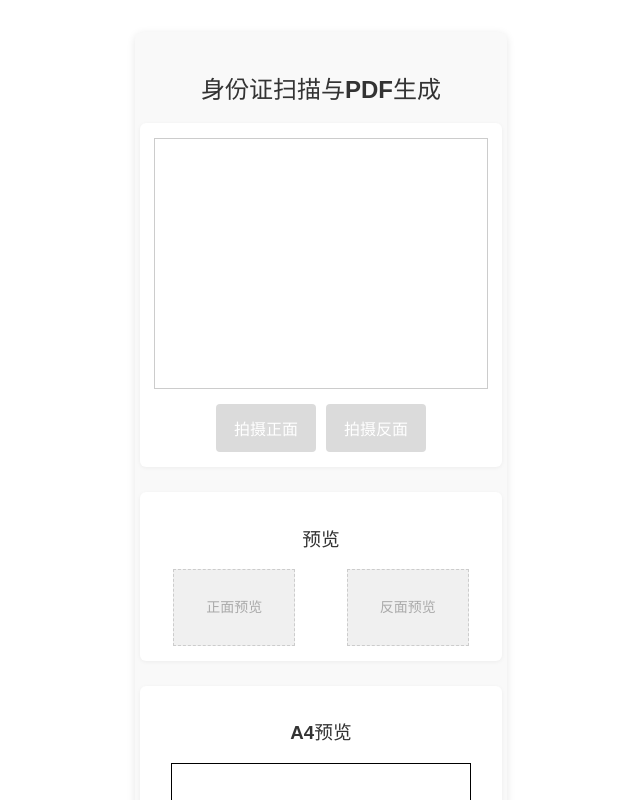
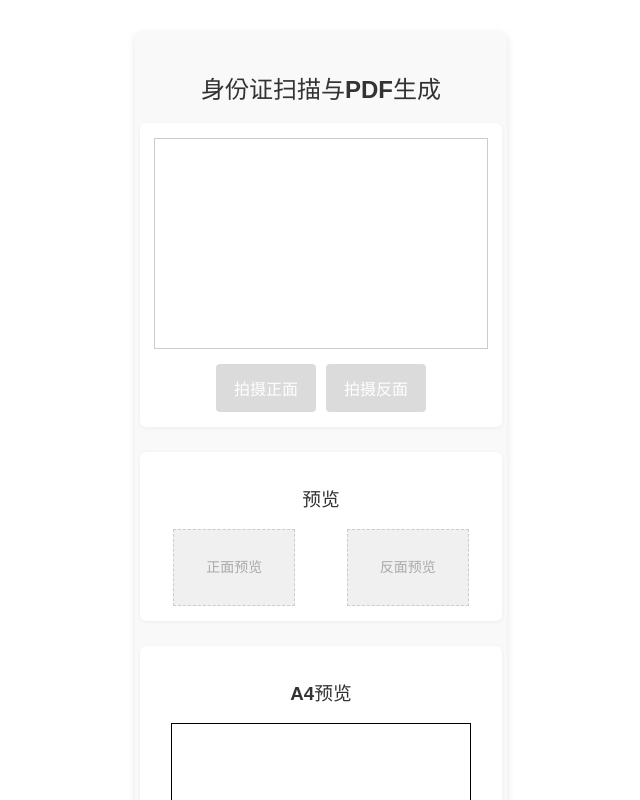
Before and after one commit to raynaldclark/Vue-ID2PDF, a Vue app: page / in a window 1280 px wide. Shown: the top 800 px of the page, without its empty margins (319-959 px from the left). Built offline with nearby package versions, Linux system fonts and the light colour scheme; no server answers.

Commit message:
fix(IdScanner): 调整视频尺寸和裁剪逻辑以匹配身份证比例
修改视频组件的宽高比为身份证的比例，并优化图像捕获逻辑，确保裁剪后的图像符合身份证的尺寸要求。移除不必要的CSS注释，保持代码简洁。

```diff
--- a/src/components/IdScanner.vue
+++ b/src/components/IdScanner.vue
@@ -4,7 +4,7 @@
 
     <div class="camera-section">
       <!-- 摄像头视频流 -->
-      <video ref="video" width="320" height="240" autoplay playsinline class="video-feed"></video>
+      <video ref="video" width="85.6" height="54" autoplay playsinline class="video-feed"></video>
       <div class="capture-buttons">
         <button @click="captureFront" :disabled="!stream">拍摄正面</button>
         <button @click="captureBack" :disabled="!stream">拍摄反面</button>
@@ -79,11 +79,36 @@ const stopCamera = () => {
 // 捕获图像
 const captureImage = () => {
   if (!video.value || !stream.value) return null; // 检查 stream.value
+
+  const videoEl = video.value;
+  const targetAspectRatio = 85.6 / 54; // 目标宽高比（身份证）
+  const videoWidth = videoEl.videoWidth;
+  const videoHeight = videoEl.videoHeight;
+  const videoAspectRatio = videoWidth / videoHeight;
+
+  let sx = 0, sy = 0, sWidth = videoWidth, sHeight = videoHeight;
+
+  // 计算需要从源视频中裁剪的区域
+  if (videoAspectRatio > targetAspectRatio) {
+    // 视频比目标更宽，需要裁剪左右两边
+    sWidth = videoHeight * targetAspectRatio;
+    sx = (videoWidth - sWidth) / 2;
+  } else if (videoAspectRatio < targetAspectRatio) {
+    // 视频比目标更高，需要裁剪上下两边
+    sHeight = videoWidth / targetAspectRatio;
+    sy = (videoHeight - sHeight) / 2;
+  }
+  // 如果比例相同，则无需裁剪，使用原始 sx, sy, sWidth, sHeight
+
   const tempCanvas = document.createElement('canvas');
-  tempCanvas.width = video.value.videoWidth;
-  tempCanvas.height = video.value.videoHeight;
+  // 设置画布尺寸为裁剪后的尺寸
+  tempCanvas.width = sWidth;
+  tempCanvas.height = sHeight;
+
   const context = tempCanvas.getContext('2d');
-  context.drawImage(video.value, 0, 0, tempCanvas.width, tempCanvas.height);
+  // 从视频源的计算区域绘制到画布上
+  context.drawImage(videoEl, sx, sy, sWidth, sHeight, 0, 0, sWidth, sHeight);
+
   return tempCanvas.toDataURL('image/png');
 };
 
@@ -225,8 +250,10 @@ h2, h3 {
   max-width: 100%; /* 视频响应式 */
   height: auto;
   width: 100%; /* 尝试让视频宽度占满容器 */
-  aspect-ratio: 4 / 3; /* 保持常见摄像头比例 */
-  object-fit: cover; /* 覆盖容器，可能裁剪 */
+  /* aspect-ratio: 4 / 3; */ /* 保持常见摄像头比例 */
+  aspect-ratio: 85.6 / 54; /* 修改为接近身份证的宽高比 */
+  /* object-fit: cover; */ /* 覆盖容器，可能裁剪 */
+  object-fit: cover; /* 包含完整内容，可能有黑边 */
 }
 
 .capture-buttons {
@@ -342,6 +369,8 @@ button:disabled {
 
   .video-feed {
      margin-bottom: 10px;
+     /* aspect-ratio 继承自上面的设置，无需重复 */
+     /* object-fit 继承自上面的设置，无需重复 */
   }
 
   .capture-buttons {
```
